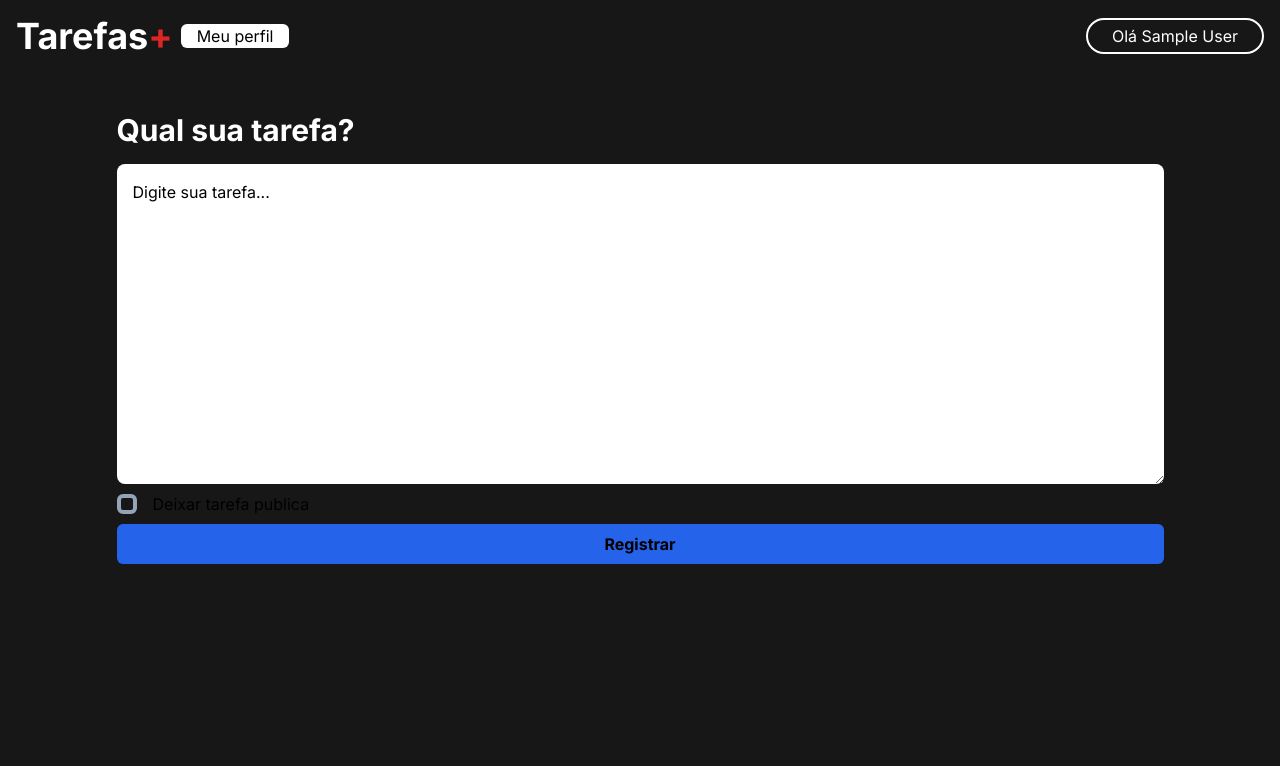
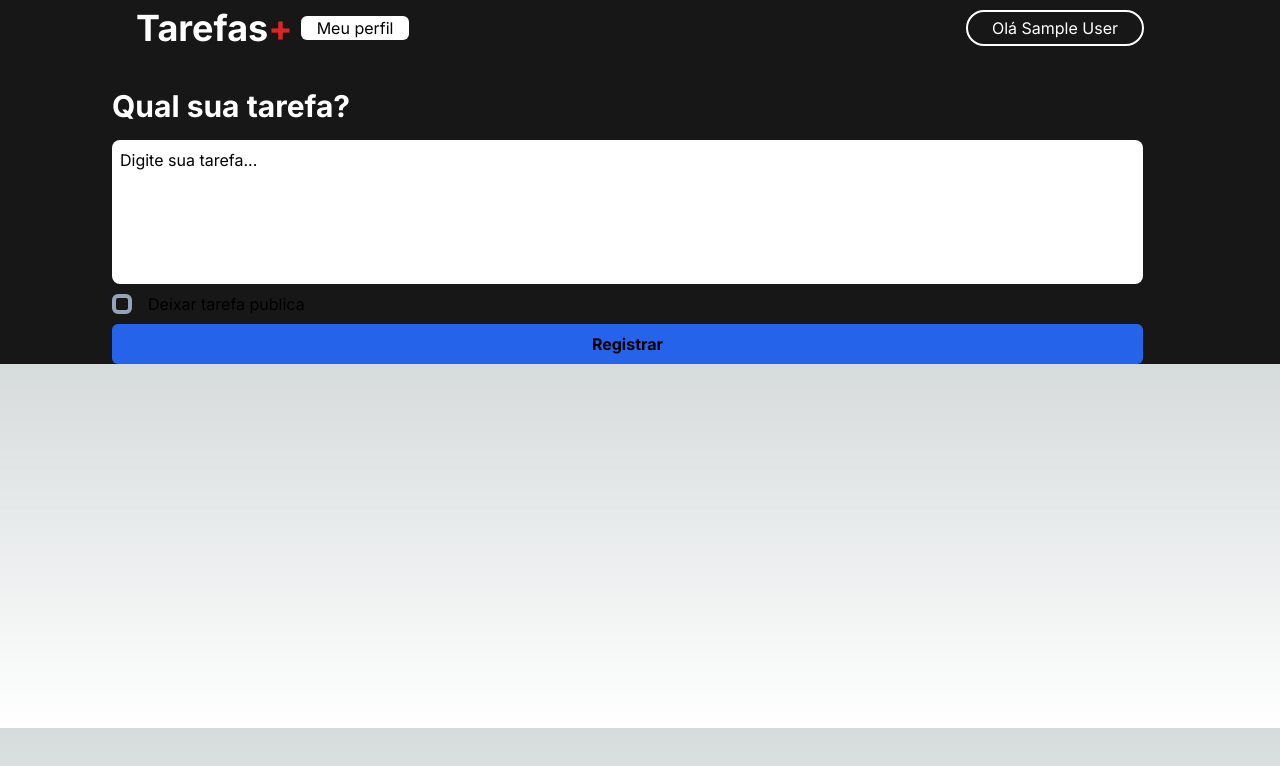
Before and after one commit to igorsantos13/tasksplus, a Next.js app: page /dashboard in a window 1280 px wide. Shown: the top 766 px of the page. Built offline with nearby package versions, Linux system fonts and the light colour scheme; no server answers; sample sign-in values are in the browser's storage.

Commit message:
i literally forgot what i just did

```diff
--- a/app/(routes)/dashboard/page.tsx
+++ b/app/(routes)/dashboard/page.tsx
@@ -17,24 +17,27 @@ export default async function Dashboard() {
   }
 
   return (
-    <div>
+    <div className="h-full w-full bg-neutral-900 flex  ">
       <Head>
         <title>My task dashboard</title>
       </Head>
 
-      <main className="w-full h-screen flex flex-col items-center pt-10 bg-neutral-900">
-        <section className="">
+      <main className="w-full h-full flex flex-col items-start justify-center pt-8 bg-neutral-900">
+        <section className="ml-28">
           <h1 className="font-bold text-white text-3xl mb-4">
             Qual sua tarefa?
           </h1>
-          <form action="" className="flex flex-col justify-between gap-2">
+          <form
+            action=""
+            className="flex flex-col justify-between w-full gap-2"
+          >
             <textarea
               name="tarefa"
               id="tarefa"
               cols={100}
               rows={12}
               placeholder="Digite sua tarefa..."
-              className="placeholder:text-black rounded-lg text-black p-4 focus:none focus-visible:none"
+              className="placeholder:text-black rounded-lg text-black p-2 w-full max-w-[2300px] resize-none h-36 outline-none"
             ></textarea>
             <div className="flex flex-row gap-4 items-center ">
               <input
--- a/app/_components/header.tsx
+++ b/app/_components/header.tsx
@@ -5,8 +5,8 @@ import { useSession, signIn, signOut } from "next-auth/react";
 export function Header() {
   const { data: session, status } = useSession();
   return (
-    <header className="w-screen h-[calc(100%-100px)] bg-neutral-900">
-      <section className="p-4 w-full flex flex-row justify-between items-center">
+    <header className="w-screen h-[calc(100%-100px)] bg-neutral-900 flex items-center justify-center">
+      <section className="p-2 w-full max-w-[1024px] flex flex-row justify-between items-center">
         <nav className="flex items-center gap-2">
           <Link href="/">
             <h1 className="font-bold text-white text-4xl">
--- a/app/layout.tsx
+++ b/app/layout.tsx
@@ -13,7 +13,7 @@ export default function RootLayout({
   children: React.ReactNode;
 }>) {
   return (
-    <html lang="en">
+    <html lang="en" className="">
       <body className={inter.className}>
         <AuthProvider>
           <Header />
```
